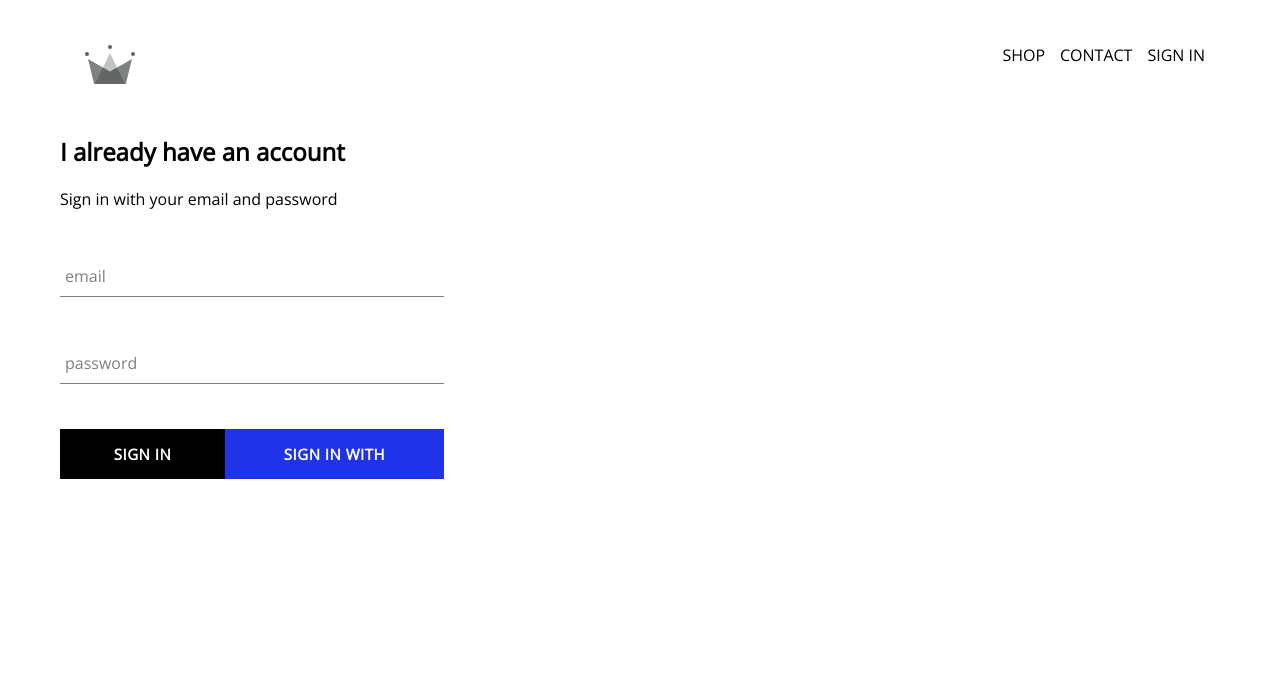
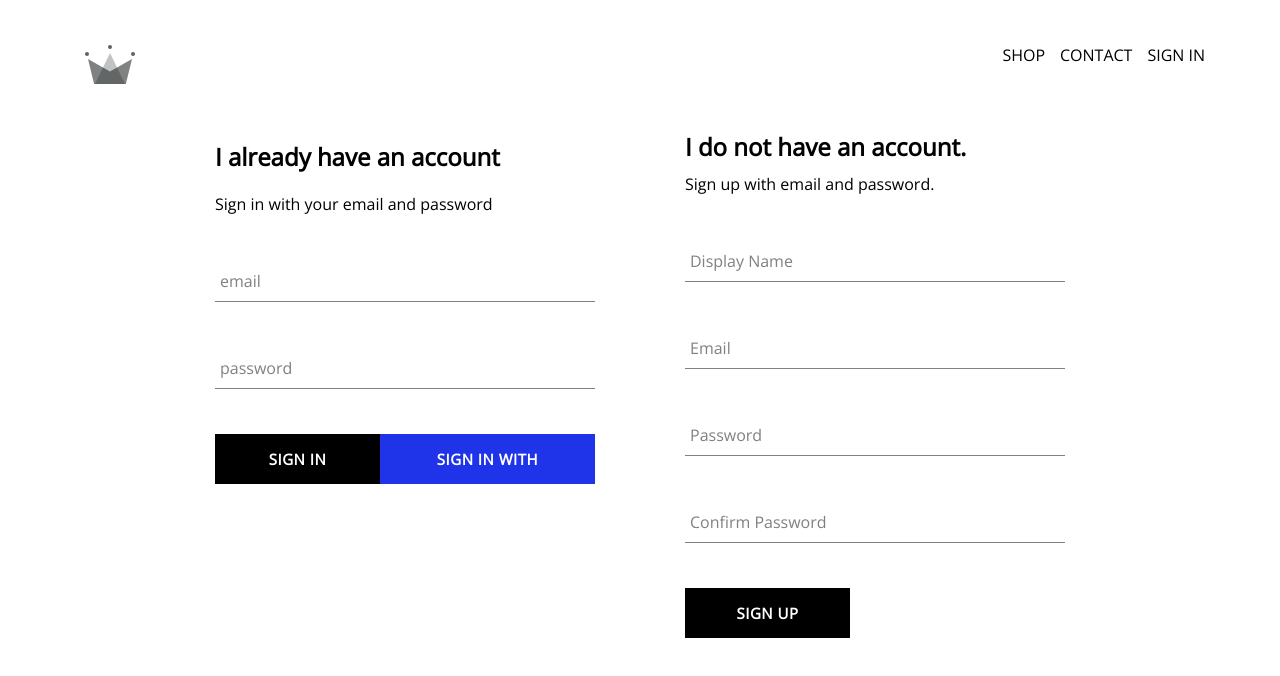
Before and after one commit to ujjalsharma/eco-clothing, a React (Create React App) app: page /signin in a window 1280 px wide. Shown: the top 676 px of the page. Built offline with nearby package versions, Linux system fonts and the light colour scheme; no server answers.

Commit message:
added sign-up componenet and firebase utils and firestore

```diff
--- a/src/App.js
+++ b/src/App.js
@@ -8,7 +8,7 @@
 import Header from './components/header/header.component';
 import SignInSignUpPage from './pages/sign-in-sign-up/sign-in-sign-up.component';
 import React from 'react';
-import { auth } from './firebase/firebase.utils';
+import { auth, createUserProfileDocument } from './firebase/firebase.utils';
 
 
 
@@ -25,10 +25,25 @@
   unsubscribeFromAuth = null;
 
   componentDidMount() {
-    this.unsubscribeFromAuth = auth.onAuthStateChanged(user => {
-      this.setState({currentUser: user});
+    this.unsubscribeFromAuth = auth.onAuthStateChanged(async userAuth => {
+      if (userAuth) {
+        const userRef = await createUserProfileDocument(userAuth);
 
-      console.log(user);
+        userRef.onSnapshot(snapshot => {
+          this.setState({
+            currentUser: {
+              id: snapshot.id,
+              ...snapshot.data()
+            }
+          });
+
+          console.log(this.state);
+        });
+
+      }
+
+      this.setState({currentUser: userAuth});
+
     });
   }
 
--- a/src/components/sign-in/sign-in.styles.scss
+++ b/src/components/sign-in/sign-in.styles.scss
@@ -1,5 +1,5 @@
 .sign-in {
-    width: 30vw;
+    width: 380px;
     display: flex;
     flex-direction: column;
 
--- /dev/null
+++ b/src/components/sign-up/sign-up.component.jsx
@@ -0,0 +1,112 @@
+import React from "react";
+import { auth, createUserProfileDocument } from "../../firebase/firebase.utils";
+import CustomButton from "../custom-button/custom-button.component";
+import FormInput from "../FormInput/form-input.component";
+
+import './sign-up.styles.scss'
+
+
+
+class SignUp extends React.Component {
+
+    constructor() {
+        super();
+
+        this.state = {
+            displayName: '',
+            email: '',
+            password: '',
+            confirmPassword: ''
+        };
+    }
+
+    handleSubmit = async event => {
+        event.preventDefault();
+        const {displayName, email, password, confirmPassword} = this.state;
+
+        if (password!==confirmPassword) {
+            alert("Passwords don't match");
+            return;
+        }
+
+        try {
+            const {user} = await auth.createUserWithEmailAndPassword(email, password);
+            await createUserProfileDocument(user, {displayName});
+            this.setState({
+                displayName: '',
+                email: '',
+                password: '',
+                confirmPassword: ''
+            });
+
+        } catch(error) {
+            console.error(error);
+        }
+    }
+
+
+    handleChange = event => {
+
+        const {value, name} = event.target;
+
+        this.setState({[name]: value});
+
+    }
+
+    render() {
+        const {displayName, email, password, confirmPassword} = this.state;
+        return(
+
+            <div className="sign-up">
+
+                <h2 className="title">I do not have an account.</h2>
+                <span>Sign up with email and password.</span>
+                <form onSubmit={this.handleSubmit}>
+                    <FormInput
+                        type="text"
+                        name="displayName"
+                        value={displayName}
+                        onChange = {this.handleChange}
+                        label="Display Name"
+                        required
+                    />
+                    <FormInput
+                        type="email"
+                        name="email"
+                        value={email}
+                        onChange = {this.handleChange}
+                        label="Email"
+                        required
+                    />
+                    <FormInput
+                        type="password"
+                        name="password"
+                        value={password}
+                        onChange = {this.handleChange}
+                        label="Password"
+                        required
+                    />
+                    <FormInput
+                        type="password"
+                        name="confirmPassword"
+                        value={confirmPassword}
+                        onChange = {this.handleChange}
+                        label="Confirm Password"
+                        required
+                    />
+                    <CustomButton type='submit'>Sign Up</CustomButton>
+
+                </form>
+
+
+            </div>
+
+
+
+        );
+    }
+
+}
+
+
+export default SignUp;
--- /dev/null
+++ b/src/components/sign-up/sign-up.styles.scss
@@ -0,0 +1,9 @@
+.sign-up {
+    display: flex;
+    flex-direction: column;
+    width: 380px;
+
+    .title {
+        margin: 10px 0;
+    }
+}
--- a/src/firebase/firebase.utils.js
+++ b/src/firebase/firebase.utils.js
@@ -10,6 +10,37 @@
     messagingSenderId: "423608052504",
     appId: "1:423608052504:web:6285f2c21db265f7d3cc6d",
     measurementId: "G-61TEL32E8Z"
+};
+
+export const createUserProfileDocument = async (userAuth, additionalData) => {
+
+    if (!userAuth) return;
+
+    const userRef = firestore.doc(`users/${userAuth.uid}`);
+
+    const snapshot = await userRef.get();
+
+    if (!snapshot.exists) {
+
+        const { displayName, email } = userAuth;
+        const createdAt = new Date();
+
+        try {
+            await userRef.set({
+                displayName,
+                email,
+                createdAt,
+                ...additionalData
+            })
+        } catch (error) {
+            console.log("Error creating user", error.message);
+
+        }
+
+    }
+
+    return userRef;
+
 };
 
 firebase.initializeApp(config);
--- a/src/pages/sign-in-sign-up/sign-in-sign-up.component.jsx
+++ b/src/pages/sign-in-sign-up/sign-in-sign-up.component.jsx
@@ -1,5 +1,6 @@
 import React from "react";
 import SignIn from "../../components/sign-in/sign-in.component";
+import SignUp from "../../components/sign-up/sign-up.component";
 
 import './sign-in-sign-up.styles.scss'
 
@@ -7,6 +8,7 @@
 
     <div className="sign-in-sign-up">
         <SignIn />
+        <SignUp />
     </div>
 
 
--- a/src/pages/sign-in-sign-up/sign-in-sign-up.styles.scss
+++ b/src/pages/sign-in-sign-up/sign-in-sign-up.styles.scss
@@ -0,0 +1,7 @@
+.sign-in-sign-up {
+    width: 850px;
+    display: flex;
+    justify-content: space-between;
+    margin: 30px auto;
+
+}
```
